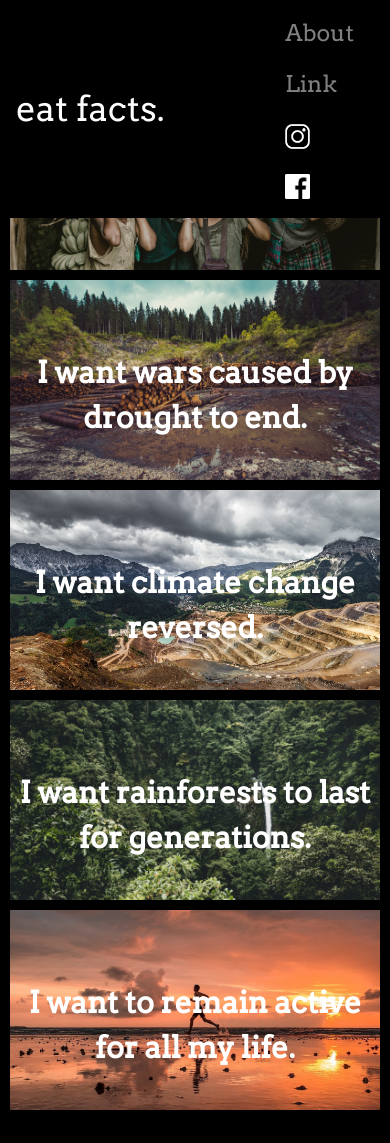
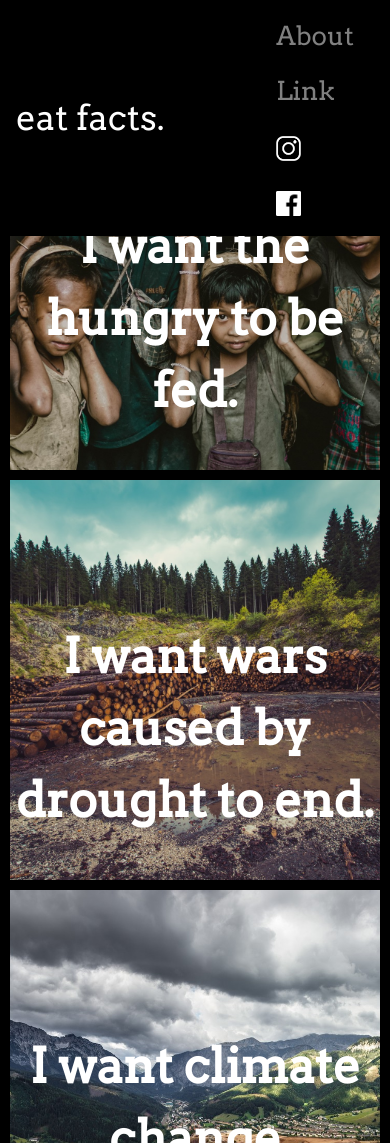
Before and after one commit to SavourEarth/savourearth.github.io, a plain HTML site: page index.html in a window 390 px wide. Shown: the top 1143 px of the page. Drawn offline with nearby package versions, Linux system fonts and the light colour scheme; some packages are replaced by stand-ins of ours.

Commit message:
mobile test

```diff
--- a/css/main.css
+++ b/css/main.css
@@ -17,7 +17,7 @@ nav a{
 	font-size: 35px !important;
 }
 nav ul li a{
-	font-size: 23px !important;
+	font-size: 26px !important;
 	margin-right:20px;
 	transition: all linear 0.2s;
 }
@@ -85,7 +85,7 @@ nav img{
 
 /**********************************fact design**********************************/
 .fact{
-	height: 200px;
+	height: 400px;
 	text-align: center;
 	background-size: cover;
 	margin-top:10px;
@@ -94,7 +94,7 @@ nav img{
 }
 
 .fact-image{
-	height: 200px;
+	height: 400px;
 	transition:0.5s;
 	background-position:center;
 	background-size: cover;
@@ -102,15 +102,15 @@ nav img{
 
 .fact-text {
 	text-align:center;
-	padding-top:70px;
-	padding-bottom:70px;
+	padding-top:140px;
+	padding-bottom:140px;
 	font-family:Arvo;
 	font-variant: small-caps;
 	font-variant: initial;
-	font-size:30px;
+	font-size:48px;
 	color:white;
 	position: relative;
-	margin-top: -200px;
+	margin-top: -400px;
 	z-index: 100;
 	font-weight: 800;
 
```
Also changed, not shown: views/facts.html (+1 -2 lines).
